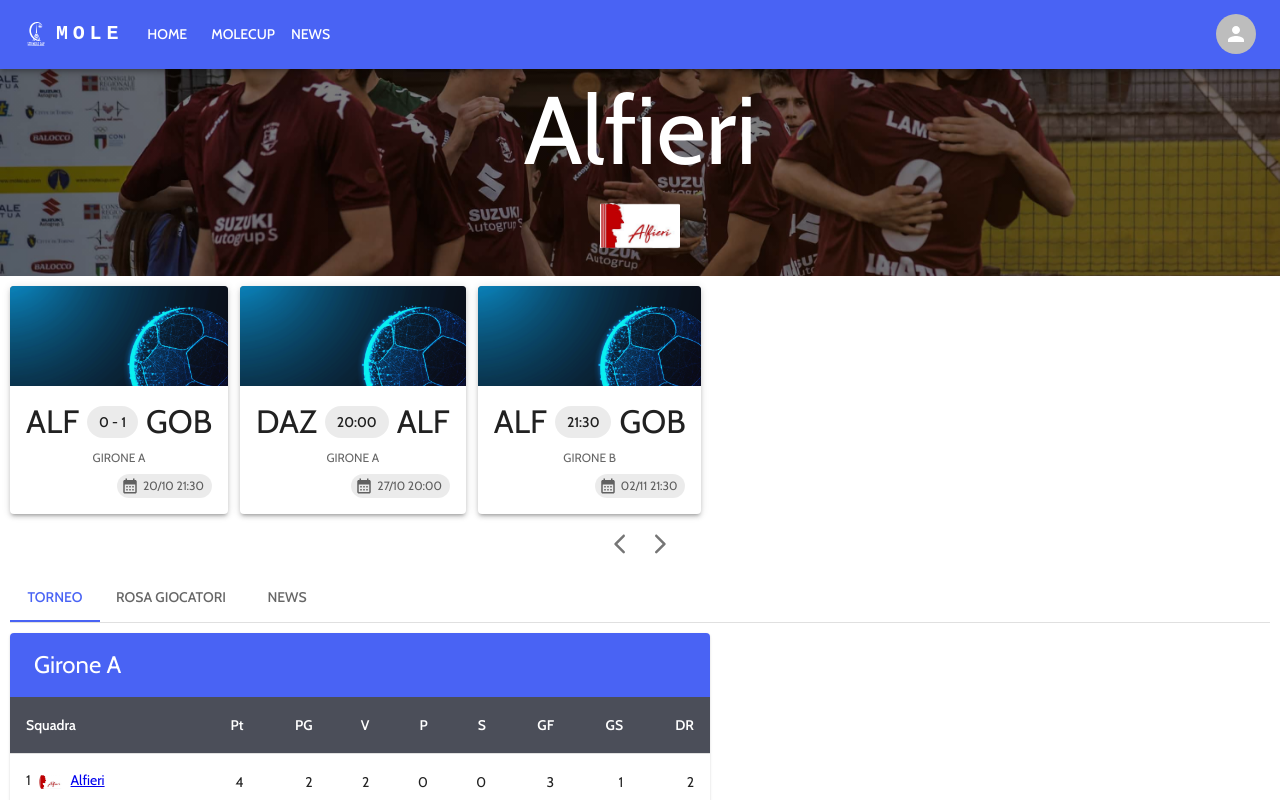
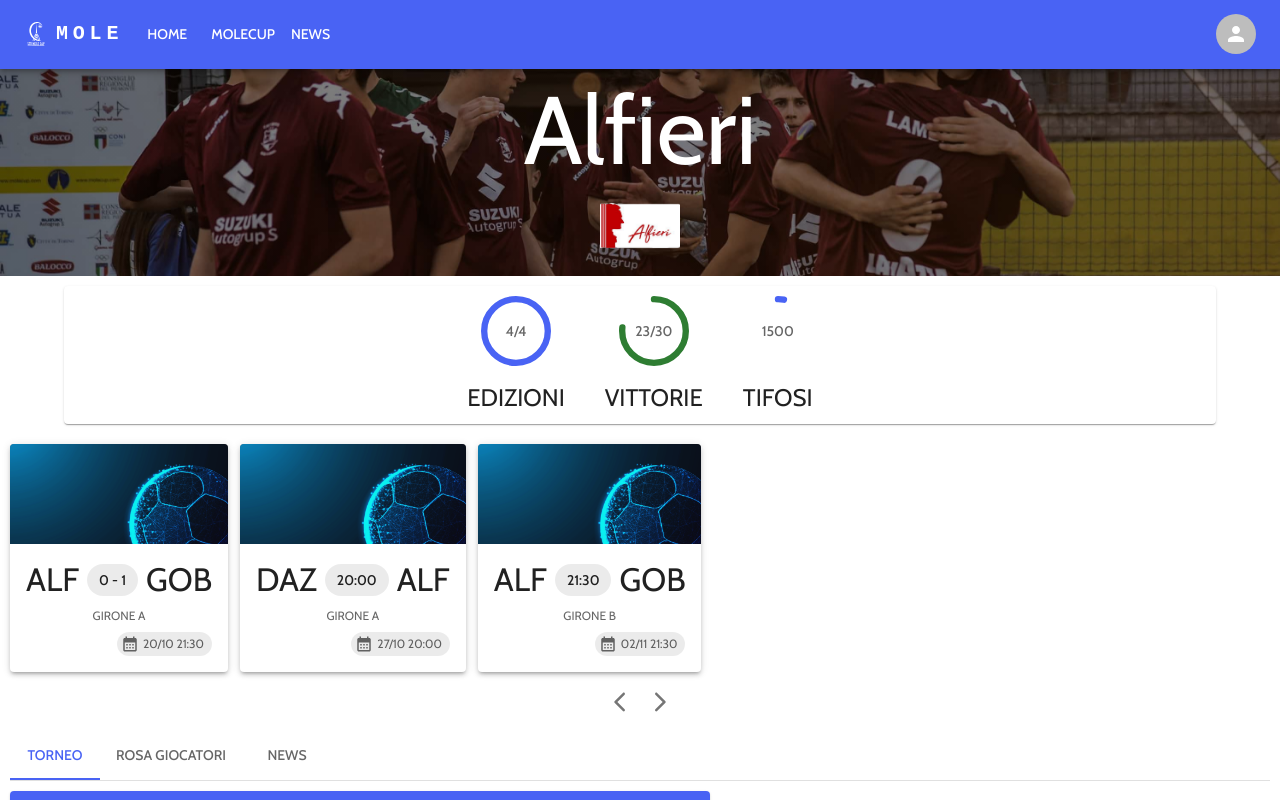
Before and after one commit to molecup/mole-frontend, a Next.js app in the folder mole-frontend/: page /team/Alf in a window 1280 px wide. Shown: the top 800 px of the page. Built offline with nearby package versions, Linux system fonts and the light colour scheme.

Commit message:
added statistics to team page

```diff
--- a/mole-frontend/src/app/team/[slug]/page.js
+++ b/mole-frontend/src/app/team/[slug]/page.js
@@ -8,6 +8,7 @@ import TabLayout from '@/components/tabLayout';
 import Stack from '@mui/system/Stack';
 import Avatar from '@mui/material/Avatar';
 import HeroHeader from '@/components/heroHeader';
+import CircularStatistics from '@/components/circularStatistics';
 
 import matchImg from "@/components/static_media/match_placeholder.jpg";
 import alfieriImg from '@/components/static_media/alfieri.png';
@@ -55,6 +56,7 @@ const matches = [
     { id: "5", teamA: teams[0], teamB: teams[1], score: null, description: "Questo è un esempio di partita. Bal bla bla bla", date: "02/11", time: "21:30", league: "Girone B", img: matchImg, initial: false },
   ];
 
+
 export default function TeamPage({params}){
     return(
         <>
@@ -62,6 +64,16 @@ export default function TeamPage({params}){
                 name = "Alfieri"
                 img = "/alfieri.png"
             />
+            <Container sx={{padding:"10px"}}>
+                <CircularStatistics
+                    statistics={[
+                        {title: "Edizioni", value:4, tot:4},
+                        {title: "vittorie", value:23, tot:30, color:"success"},
+                        {title: "Tifosi", value: 1500, tot:50000, hideTot:true}
+                    ]}
+                />
+            </Container>
+
             <CardSlider>
             {matches.map((match, i) =>
                 <MatchCard
```
